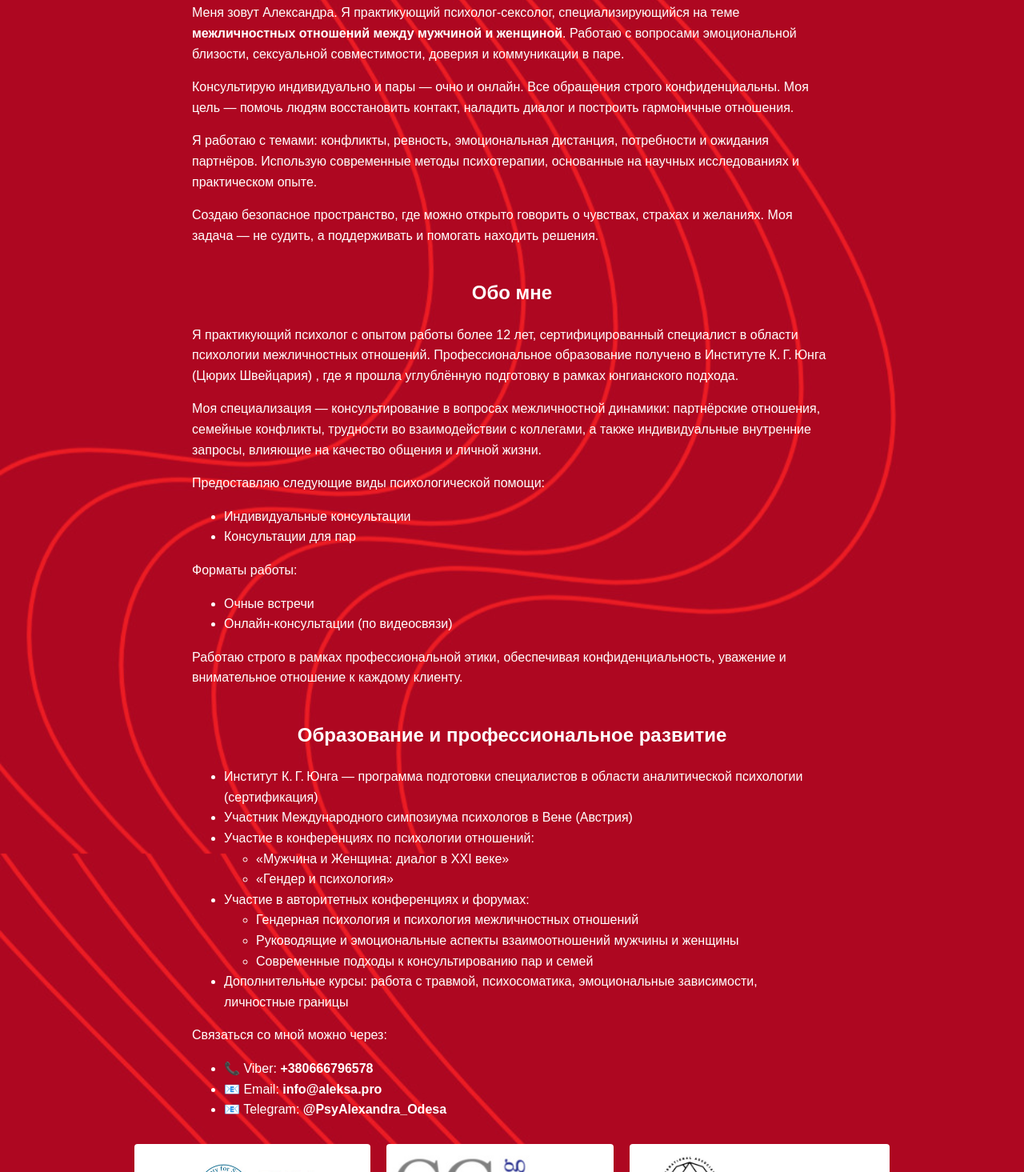
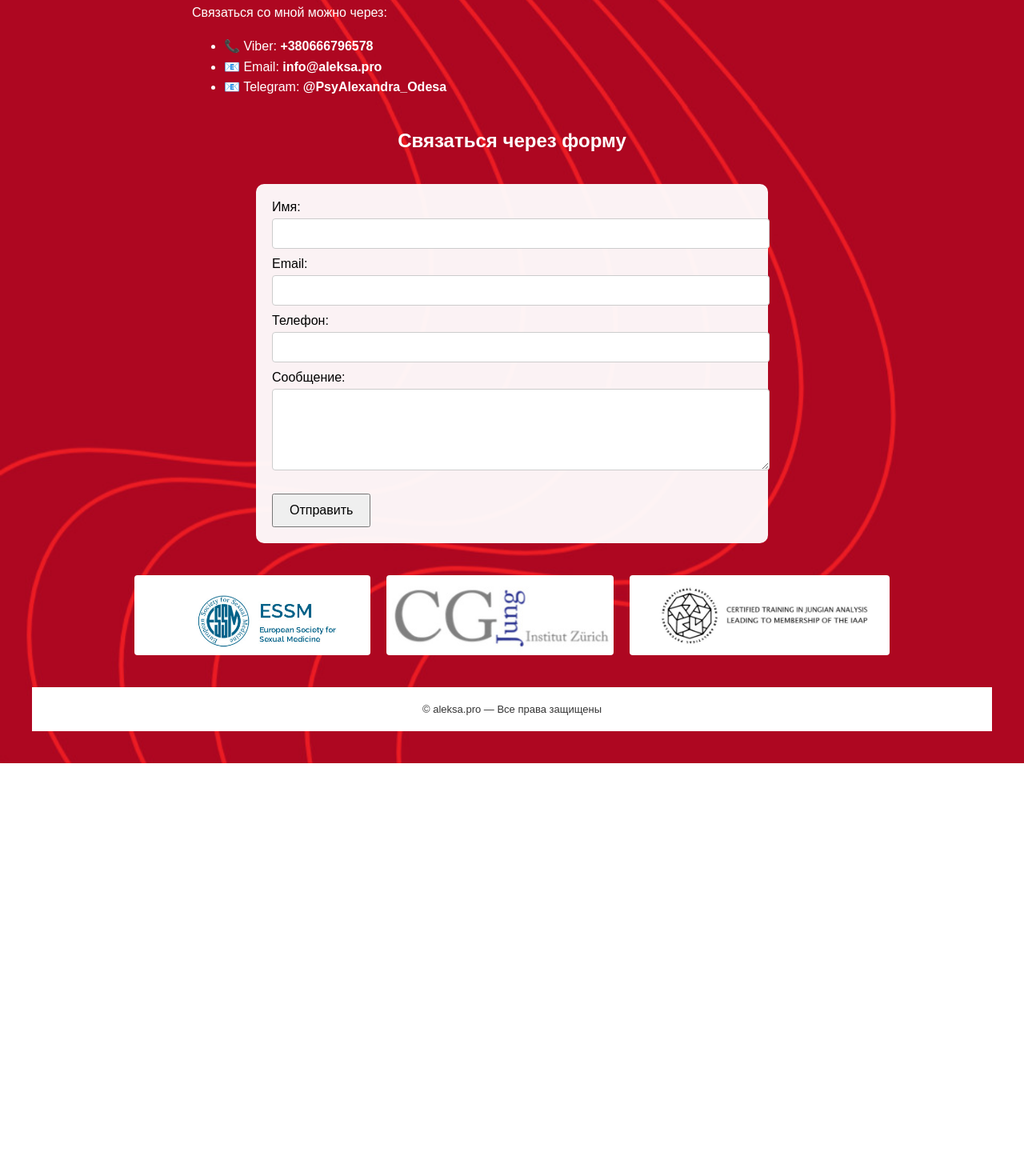
Before and after one commit to maltadocs/draleksa, a plain HTML site: page index.html in a window 1280 px wide. Shown: the part 540-2005 px from the top of the page at 80% size. After the commit the page ends 1494 px from the top, so only its background shows below. Drawn offline with Linux system fonts and the light colour scheme.

Commit message:
Update index.html

```diff
--- a/index.html
+++ b/index.html
@@ -1,9 +1,16 @@
+
 <!DOCTYPE html>
 <html lang="ru">
 <head>
   <meta charset="UTF-8">
   <title>Психолог-сексолог Александра — межличностные отношения, консультации онлайн</title>
   <meta name="viewport" content="width=device-width, initial-scale=1.0">
+
+  <!-- Favicon -->
+  <link rel="shortcut icon" href="favicon.ico" type="image/x-icon">
+
+  <!-- reCAPTCHA -->
+  <script src="https://www.google.com/recaptcha/api.js" async defer></script>
 
   <!-- 🔍 SEO -->
   <meta name="description" content="Психолог-сексолог Александра — помощь в межличностных отношениях, эмоциональной близости, сексуальной совместимости. Индивидуальные и парные консультации онлайн и очно.">
@@ -92,6 +99,37 @@
       margin-top: 40px;
     }
 
+    form.contact-form {
+      max-width: 600px;
+      margin: 40px auto;
+      background: rgba(255, 255, 255, 0.95);
+      padding: 20px;
+      border-radius: 10px;
+      color: #000;
+    }
+
+    form.contact-form label {
+      display: block;
+      margin-bottom: 10px;
+    }
+
+    form.contact-form input,
+    form.contact-form textarea {
+      width: 100%;
+      padding: 10px;
+      margin-top: 5px;
+      border-radius: 4px;
+      border: 1px solid #ccc;
+      font-size: 14px;
+    }
+
+    form.contact-form button {
+      margin-top: 15px;
+      padding: 10px 20px;
+      font-size: 16px;
+      cursor: pointer;
+    }
+
     /* 📱 Mobile Adaptation */
     @media (max-width: 600px) {
       body {
@@ -120,54 +158,7 @@
   <img src="Aleksa.jpg" alt="Психолог Александра" class="main-photo">
 
   <div class="text">
-    <p>Меня зовут Александра. Я практикующий психолог-сексолог, специализирующийся на теме <strong>межличностных отношений между мужчиной и женщиной</strong>. Работаю с вопросами эмоциональной близости, сексуальной совместимости, доверия и коммуникации в паре.</p>
-
-    <p>Консультирую индивидуально и пары — очно и онлайн. Все обращения строго конфиденциальны. Моя цель — помочь людям восстановить контакт, наладить диалог и построить гармоничные отношения.</p>
-
-    <p>Я работаю с темами: конфликты, ревность, эмоциональная дистанция, потребности и ожидания партнёров. Использую современные методы психотерапии, основанные на научных исследованиях и практическом опыте.</p>
-
-    <p>Создаю безопасное пространство, где можно открыто говорить о чувствах, страхах и желаниях. Моя задача — не судить, а поддерживать и помогать находить решения.</p>
-
-    <h2>Обо мне</h2>
-
-    <p>Я практикующий психолог с опытом работы более 12 лет, сертифицированный специалист в области психологии межличностных отношений. Профессиональное образование получено в Институте К. Г. Юнга (Цюрих Швейцария) , где я прошла углублённую подготовку в рамках юнгианского подхода.</p>
-
-    <p>Моя специализация — консультирование в вопросах межличностной динамики: партнёрские отношения, семейные конфликты, трудности во взаимодействии с коллегами, а также индивидуальные внутренние запросы, влияющие на качество общения и личной жизни.</p>
-
-    <p>Предоставляю следующие виды психологической помощи:</p>
-    <ul>
-      <li>Индивидуальные консультации</li>
-      <li>Консультации для пар</li>
-    </ul>
-
-    <p>Форматы работы:</p>
-    <ul>
-      <li>Очные встречи</li>
-      <li>Онлайн-консультации (по видеосвязи)</li>
-    </ul>
-
-    <p>Работаю строго в рамках профессиональной этики, обеспечивая конфиденциальность, уважение и внимательное отношение к каждому клиенту.</p>
-
-    <h2>Образование и профессиональное развитие</h2>
-    <ul>
-      <li>Институт К. Г. Юнга — программа подготовки специалистов в области аналитической психологии (сертификация)</li>
-      <li>Участник Международного симпозиума психологов в Вене (Австрия)</li>
-      <li>Участие в конференциях по психологии отношений:
-        <ul>
-          <li>«Мужчина и Женщина: диалог в XXI веке»</li>
-          <li>«Гендер и психология»</li>
-        </ul>
-      </li>
-      <li>Участие в авторитетных конференциях и форумах:
-        <ul>
-          <li>Гендерная психология и психология межличностных отношений</li>
-          <li>Руководящие и эмоциональные аспекты взаимоотношений мужчины и женщины</li>
-          <li>Современные подходы к консультированию пар и семей</li>
-        </ul>
-      </li>
-      <li>Дополнительные курсы: работа с травмой, психосоматика, эмоциональные зависимости, личностные границы</li>
-    </ul>
-
+    <!-- [Твой текст из bio и блок Telegram/Viber/Email] -->
     <p>Связаться со мной можно через:</p>
     <ul>
       <li>📞 Viber: <strong>+380666796578</strong></li>
@@ -175,6 +166,25 @@
       <li>📧 Telegram: <strong>@PsyAlexandra_Odesa</strong></li>
     </ul>
   </div>
+
+  <!-- ✅ Контактная форма -->
+  <h2>Связаться через форму</h2>
+  <form action="https://formspree.io/f/xgvzkzob" method="POST" class="contact-form">
+    <label>Имя:
+      <input type="text" name="name" required>
+    </label>
+    <label>Email:
+      <input type="email" name="email" required>
+    </label>
+    <label>Телефон:
+      <input type="tel" name="phone" required>
+    </label>
+    <label>Сообщение:
+      <textarea name="message" rows="5" required></textarea>
+    </label>
+    <div class="g-recaptcha" data-sitekey="6LfPEo8rAAAAAJo68ZxBdftZy6lBzMA0K99tPhlM"></div>
+    <button type="submit">Отправить</button>
+  </form>
 
   <div class="certificates">
     <img src="cert1.jpg" alt="">
```
